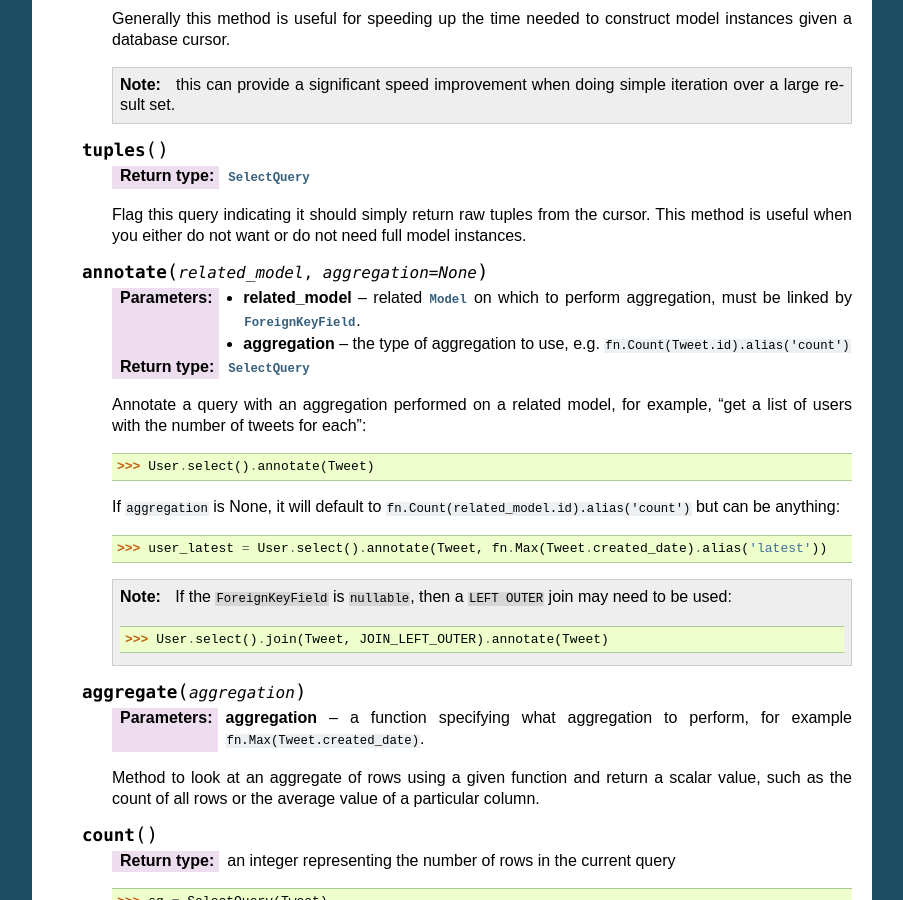
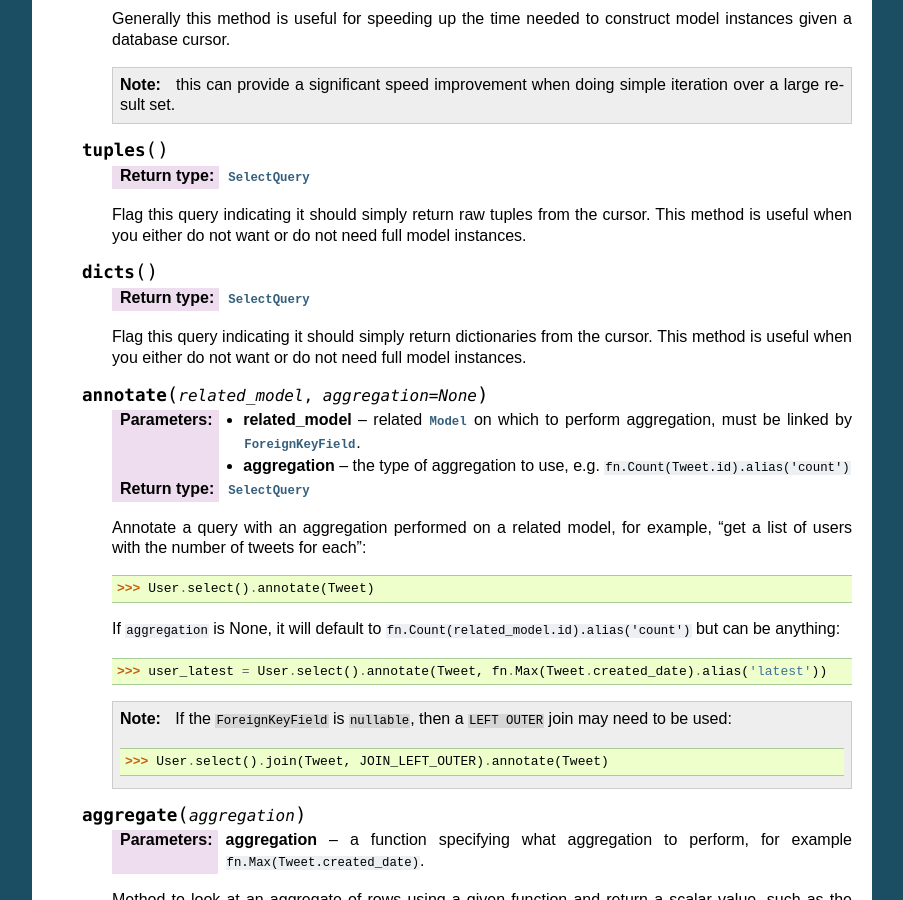
Before and after one commit to coleifer/peewee, a Sphinx documentation site: the page built from docs/peewee/api.rst, in a window 1280 px wide and 900 px high, scrolled down 13566 px. Shown: the whole window, without its empty margins (198-1101 px from the left). Built offline with Sphinx 7.4.7, drawn with Linux system fonts in a browser that asks for light colours; some of the changed text lies outside the part shown.

Commit message:
Documenting ``dicts()``

```diff
--- a/docs/peewee/api.rst
+++ b/docs/peewee/api.rst
@@ -815,6 +815,14 @@ Query Types
         This method is useful when you either do not want or do not need full model
         instances.
 
+    .. py:method:: dicts()
+
+        :rtype: :py:class:`SelectQuery`
+
+        Flag this query indicating it should simply return dictionaries from the cursor.
+        This method is useful when you either do not want or do not need full model
+        instances.
+
     .. py:method:: annotate(related_model, aggregation=None)
 
         :param related_model: related :py:class:`Model` on which to perform aggregation,
@@ -1025,6 +1033,14 @@ Query Types
         :rtype: :py:class:`RawQuery`
 
         Flag this query indicating it should simply return raw tuples from the cursor.
+        This method is useful when you either do not want or do not need full model
+        instances.
+
+    .. py:method:: dicts()
+
+        :rtype: :py:class:`RawQuery`
+
+        Flag this query indicating it should simply return raw dicts from the cursor.
         This method is useful when you either do not want or do not need full model
         instances.
 
```
Also changed, not shown: docs/peewee/cookbook.rst (+13 -2 lines), docs/peewee/querying.rst (+9 -1 lines).
